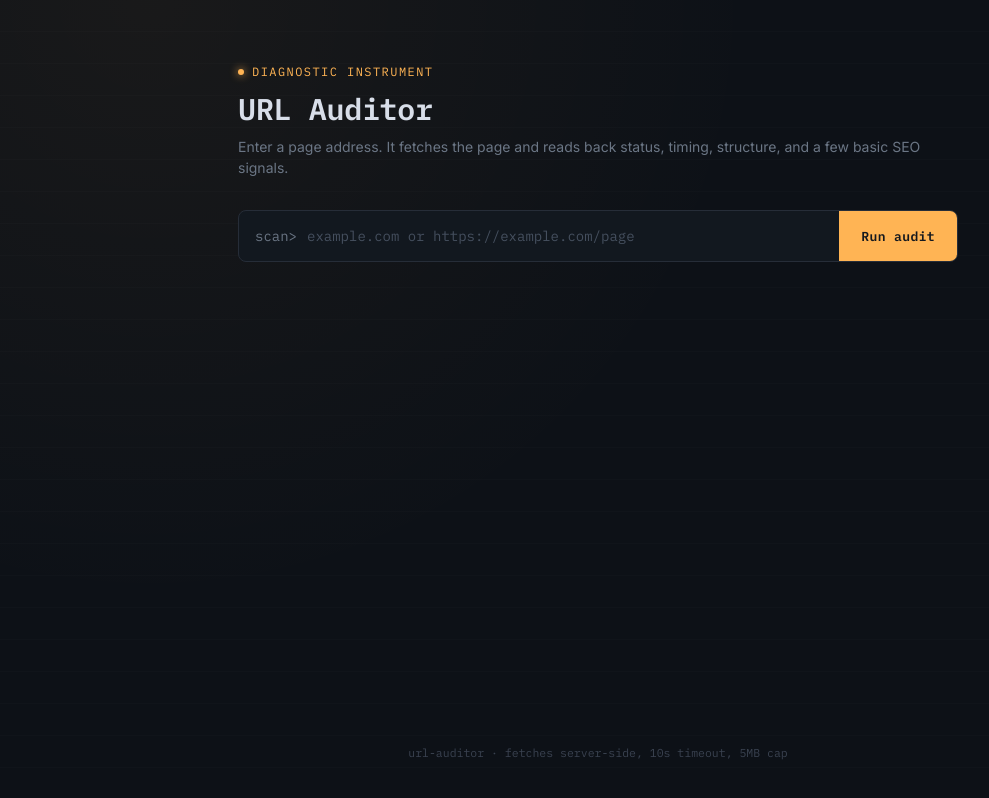
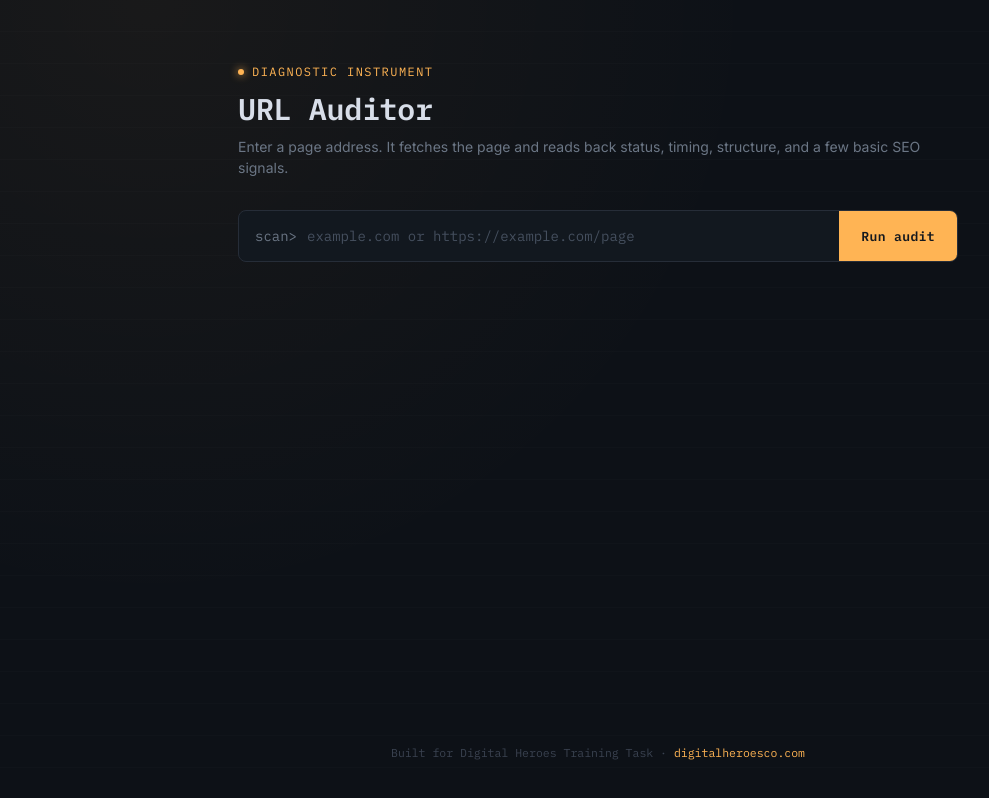
Before and after one commit to Purvaas/url-auditor, a website: page public/index.html in a window 1280 px wide. Shown: the whole page, without its empty margins (42-1031 px from the left). Drawn offline with Linux system fonts and the light colour scheme.

Commit message:
Modify footer in index.html
Updated footer content with new training task information and link.

```diff
--- a/public/index.html
+++ b/public/index.html
@@ -260,7 +260,10 @@
     <div id="report"></div>
   </div>
 
-  <footer>url-auditor · fetches server-side, 10s timeout, 5MB cap</footer>
+ <footer>
+  Built for Digital Heroes Training Task ·
+  <a href="https://digitalheroesco.com" target="_blank" rel="noopener noreferrer" style="color: var(--accent); text-decoration: none;">digitalheroesco.com</a>
+</footer>
 
   <script>
     const form = document.getElementById('audit-form');
```
